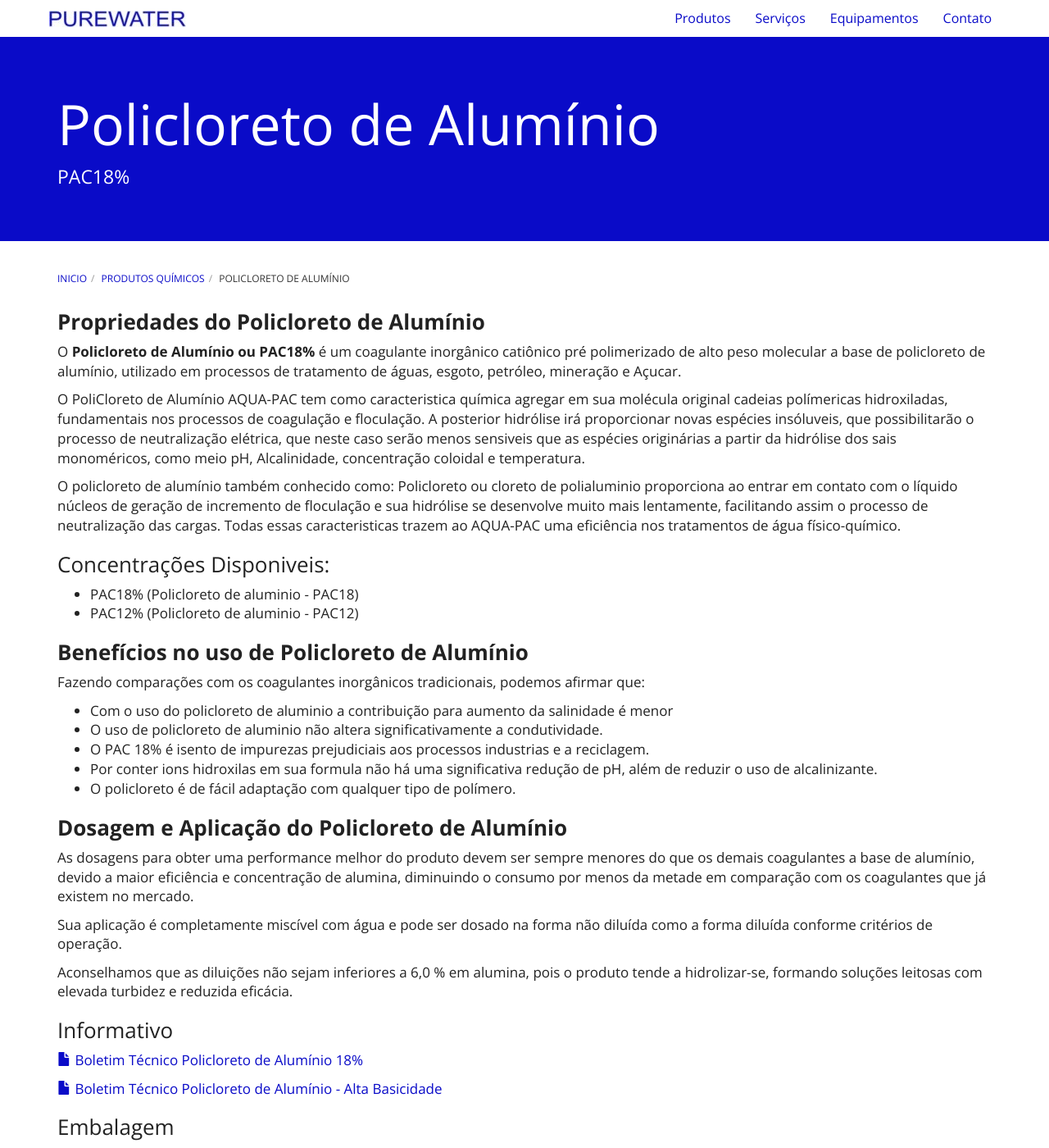
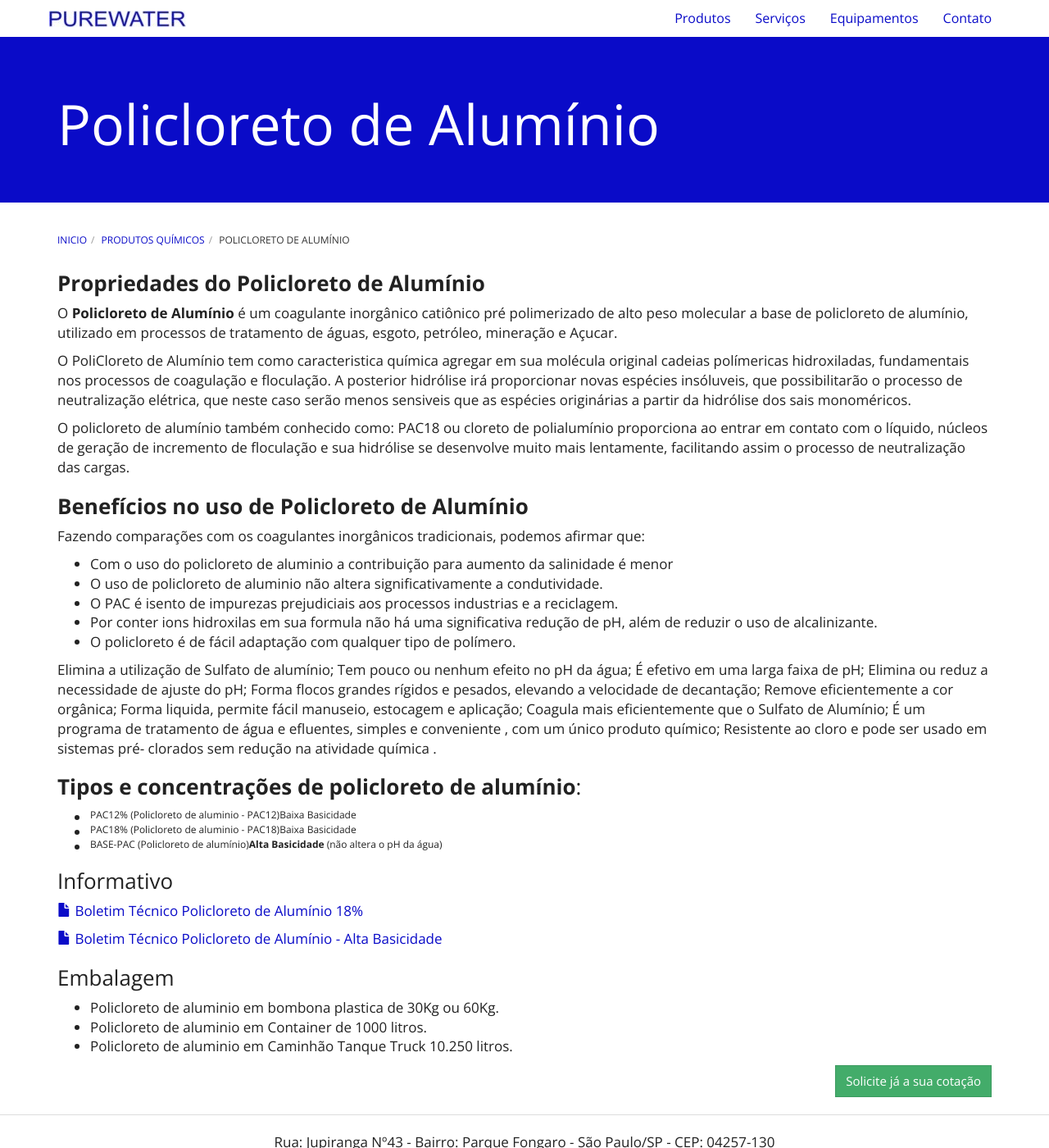
Before and after one commit to purewaterefluentes/purewaterefluentes.github.io, a Jekyll site: the page built from produtos/policloreto-de-aluminio.md, in a window 1280 px wide and 1400 px high. Shown: the whole window at 82% size. Built offline with Jekyll 4.4.1, drawn with Linux system fonts in a browser that asks for light colours; nearby versions of some CDN libraries; library files that are not in the unit come from our copies.

Commit message:
Update policloreto-de-aluminio.md

```diff
--- a/produtos/policloreto-de-aluminio.md
+++ b/produtos/policloreto-de-aluminio.md
@@ -2,38 +2,45 @@
 layout: contato
 pageTitle: Policloreto de Aluminio, policloreto, PAC18%, policloreto de alumínio 18%, PAC18
 title: Policloreto de Alumínio
-subtitle: PAC18%
+subtitle:
 ---
 
 ### **Propriedades do Policloreto de Alumínio**
 
-O **Policloreto de Alumínio ou PAC18%** é um coagulante inorgânico catiônico pré polimerizado de alto peso molecular a base de policloreto de alumínio, utilizado em processos de tratamento de águas, esgoto, petróleo, mineração e Açucar.
+O **Policloreto de Alumínio** é um coagulante inorgânico catiônico pré polimerizado de alto peso molecular a base de policloreto de alumínio, utilizado em processos de tratamento de águas, esgoto, petróleo, mineração e Açucar.
 
-O PoliCloreto de Alumínio AQUA-PAC tem como caracteristica química agregar em sua molécula original cadeias polímericas hidroxiladas, fundamentais nos processos de coagulação e floculação. A posterior hidrólise irá proporcionar novas espécies insóluveis, que possibilitarão o processo de neutralização elétrica, que neste caso serão menos sensiveis que as espécies originárias a partir da hidrólise dos sais monoméricos, como meio pH, Alcalinidade, concentração coloidal e temperatura.
+O PoliCloreto de Alumínio tem como caracteristica química agregar em sua molécula original cadeias polímericas hidroxiladas, fundamentais nos processos de coagulação e floculação. A posterior hidrólise irá proporcionar novas espécies insóluveis, que possibilitarão o processo de neutralização elétrica, que neste caso serão menos sensiveis que as espécies originárias a partir da hidrólise dos sais monoméricos.
 
-O policloreto de alumínio também conhecido como: Policloreto ou cloreto de polialuminio proporciona ao entrar em contato com o líquido núcleos de geração de incremento de floculação e sua hidrólise se desenvolve muito mais lentamente, facilitando assim o processo de neutralização das cargas. Todas essas caracteristicas trazem ao AQUA-PAC uma eficiência nos tratamentos de água físico-químico.
-
-### Concentrações Disponiveis:
-
-- PAC18% (Policloreto de aluminio - PAC18)
-- PAC12% (Policloreto de aluminio - PAC12)
+O policloreto de alumínio também conhecido como: PAC18 ou cloreto de polialumínio proporciona ao entrar em contato com o líquido, núcleos de geração de incremento de floculação e sua hidrólise se desenvolve muito mais lentamente, facilitando assim o processo de neutralização das cargas.
 
 ### **Benefícios no uso de Policloreto de Alumínio**
+
 Fazendo comparações com os coagulantes inorgânicos tradicionais, podemos afirmar que:
 
 - Com o uso do policloreto de aluminio a  contribuição para aumento da salinidade é menor
 - O uso de policloreto de aluminio não altera significativamente a condutividade.
-- O PAC 18% é isento de impurezas prejudiciais aos processos industrias e a reciclagem.
+- O PAC é isento de impurezas prejudiciais aos processos industrias e a reciclagem.
 - Por conter ions hidroxilas em sua formula não há uma significativa redução de pH, além de reduzir o uso de alcalinizante.
 - O policloreto é de fácil adaptação com qualquer tipo de polímero.
 
-### **Dosagem e Aplicação do Policloreto de Alumínio**
+Elimina a utilização de Sulfato de alumínio;
+Tem pouco ou nenhum efeito no pH da água;
+É efetivo em uma larga faixa de pH;
+Elimina ou reduz a necessidade de ajuste do pH;
+Forma flocos grandes rígidos e pesados, elevando a velocidade de decantação;
+Remove eficientemente a cor orgânica;
+Forma liquida, permite fácil manuseio, estocagem e aplicação;
+Coagula mais eficientemente que o Sulfato de Alumínio;
+É um programa de tratamento de água e efluentes, simples e conveniente , com um único produto químico;
+Resistente ao cloro e pode ser usado em sistemas pré- clorados sem redução na atividade química .
 
-As dosagens para obter uma performance melhor do produto devem ser sempre menores do que os demais  coagulantes  a  base  de  alumínio,  devido a maior eficiência e concentração de alumina, diminuindo o consumo por menos da metade em comparação com os coagulantes que já existem no mercado.
+### **Tipos e concentrações de policloreto de alumínio**:
 
-Sua aplicação é completamente miscível com água e pode ser dosado na forma não diluída como a forma diluída conforme critérios de operação.
+- PAC12% (Policloreto de aluminio - PAC12) | Baixa Basicidade
+- PAC18% (Policloreto de aluminio - PAC18) | Baixa Basicidade
 
-Aconselhamos que as diluições não sejam inferiores a 6,0  % em alumina, pois o produto tende a hidrolizar-se, formando soluções leitosas com elevada turbidez e reduzida eficácia.
+- BASE-PAC (Policloreto de alumínio)       | **Alta Basicidade** (não altera o pH da água)
+
 
 ### Informativo
 
@@ -46,9 +53,6 @@ Aconselhamos que as diluições não sejam inferiores a 6,0  % em alumina, pois
    arquivo="BOLETIM TÉCNICO - BASE-PAC - REVISADO.pdf" %}
 
 
-
-
-
 ### Embalagem
 
 - Policloreto de aluminio em bombona plastica de 30Kg ou 60Kg.
```
